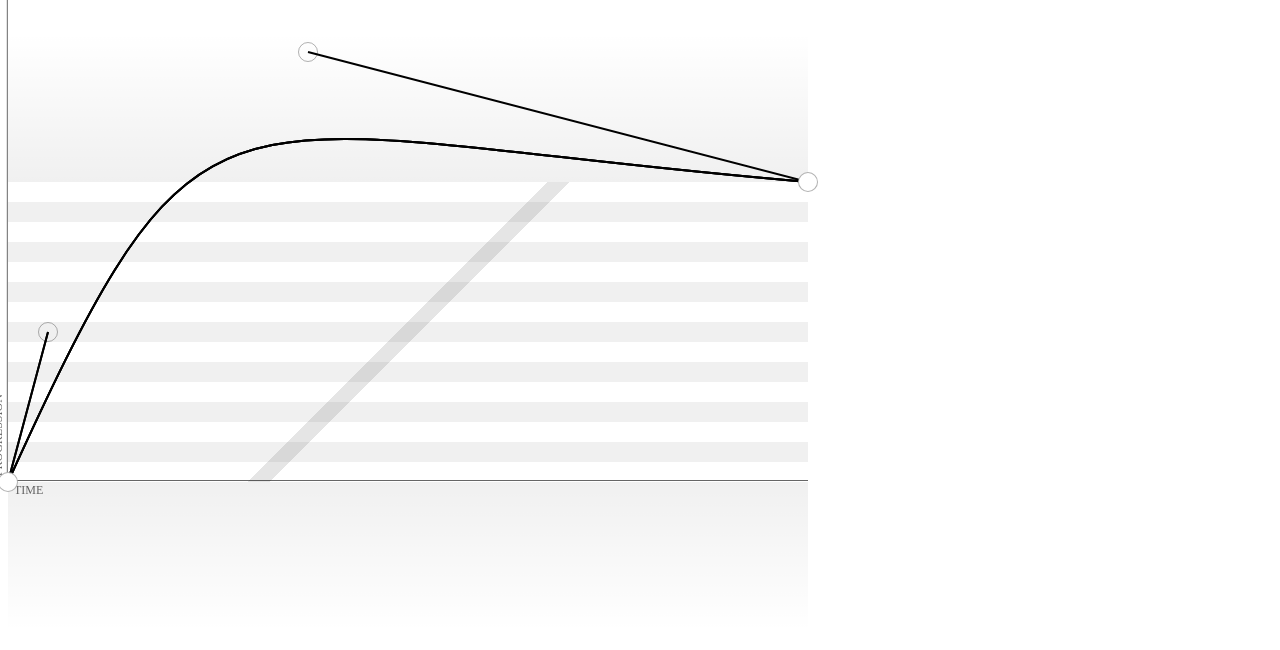
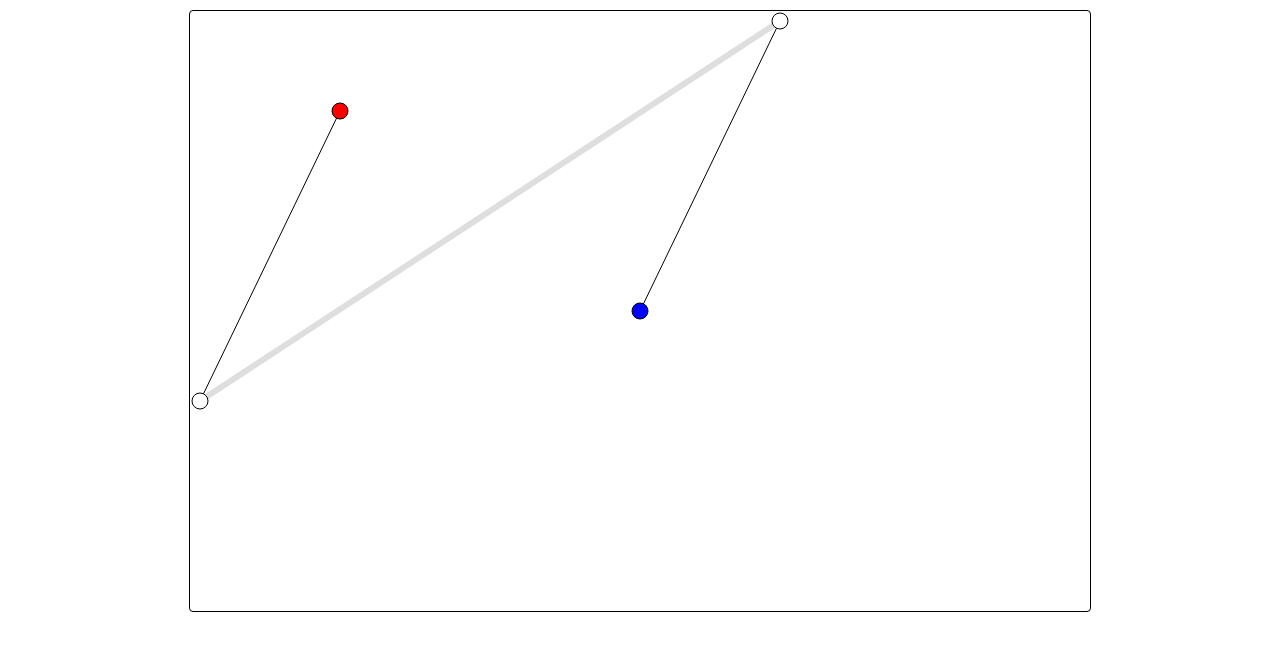
Before and after one commit to CAKL-Xia/Visualize, a plain HTML site: page besselCurve/index.html in a window 1280 px wide. Drawn offline with Linux system fonts and the light colour scheme.

Commit message:
add  业务类型封装抽象类

```diff
--- /dev/null
+++ b/besselCurve/elements/circle.js
@@ -0,0 +1,37 @@
+class Circle extends Shape {
+    constructor(options) {
+        super(options);
+        this.type = 'circle';
+      }
+
+      containPoint(px, py) {
+        const { x, y, radius } = this;
+        return Math.sqrt((px - x) * (px - x) + (py - y) * (py - y)) <= radius;
+      }
+
+
+      render() {
+        const { ctx, x, y, radius, background = 'white', borderColor = 'black', opacity, backgroundImage }  = this;
+        ctx.globalAlpha = opacity;
+        ctx.beginPath();
+        ctx.arc(x, y, radius, 0, 2 * Math.PI);
+        ctx.fillStyle = background;
+        ctx.fill();
+
+        if (backgroundImage) {
+          ctx.save();
+          ctx.clip();
+          ctx.drawImage(backgroundImage, x - radius, y - radius, radius * 2, radius * 2);
+          ctx.restore();
+        }
+
+        if (borderColor) {
+          ctx.lineWidth = 1;
+          ctx.strokeStyle = borderColor;
+          ctx.stroke();
+          ctx.closePath();
+        }
+
+        ctx.globalAlpha = 1;
+      }
+}
--- /dev/null
+++ b/besselCurve/elements/line.js
@@ -0,0 +1,24 @@
+class Line extends Shape {
+
+    constructor(options) {
+        super(options);
+        this.type = 'line';
+    }
+
+    render() {
+        const { ctx, lineWidth = 1, opacity, color = 'black' } = this;
+
+        ctx.globalAlpha = opacity;
+        ctx.lineWidth = lineWidth;
+        ctx.strokeStyle = color;
+
+        ctx.beginPath();
+        ctx.moveTo(this.x1, this.y1);
+        ctx.lineTo(this.x2, this.y2);
+
+        ctx.stroke();
+        ctx.closePath();
+        ctx.globalAlpha = 1;
+    }
+
+}
--- /dev/null
+++ b/besselCurve/example1.js
@@ -0,0 +1,43 @@
+const example1 = () => {
+  const stage = new Stage("#container");
+
+    // 起始，结束线
+    const endStartLine = new Line({ x1: 10, y1: 390, x2: 590, y2: 10, lineWidth: 6, color: 'rgba(200, 200, 200, .6)'  })
+    stage.appendElement(endStartLine);
+
+    // 辅助线
+    const line1 = new Line({x1: 10, y1: 390, x2: 150, y2: 100, lineWidth: 1, color: 'black'});
+    const line2 = new Line({x1: 590, y1: 10, x2: 450, y2: 300, lineWidth: 1, color: 'black'});
+    stage.appendElement(line1);
+    stage.appendElement(line2);
+
+
+   // 辅助节点
+    const ctl1Circle = new Circle({x: 150, y: 100, radius: 8, background: 'red', borderColor: 'black', drag: true});
+    const ctl2Circle = new Circle({x: 450, y: 300, radius: 8, background: 'blue', borderColor: 'black', drag: true});
+    stage.appendElement(ctl1Circle);
+    stage.appendElement(ctl2Circle);
+
+
+    // 开始节点，尾部节点
+    const startCircle = new Circle({x: 10, y: 390, radius: 8, background: 'white', borderColor: 'black', drag: true});
+    const endCircle = new Circle({x: 590, y: 10, radius: 8, background: 'white', borderColor: 'black', drag: true});
+    stage.appendElement(startCircle);
+    stage.appendElement(endCircle);
+
+
+    // startCircle.onDrag((x,y) => {
+
+
+    // })
+
+
+   console.log('====================================');
+   console.log( 'startCircle', startCircle);
+   console.log('====================================');
+
+
+
+
+  stage.render();
+}
--- a/besselCurve/index.html
+++ b/besselCurve/index.html
@@ -7,121 +7,37 @@
     <title>Document</title>
 
 
-<style>
-  #canvas {
-    background: #f0f0f0;
-    background: linear-gradient(-45deg, transparent 49%, rgba(0,0,0,.1) 49%, rgba(0,0,0,.1) 51%, transparent 51%) center no-repeat, repeating-linear-gradient(white, white 20px, transparent 20px, transparent 40px) no-repeat, linear-gradient(transparent, rgba(0,0,0,.06) 25%, rgba(0,0,0,.06) 75%, transparent);
-    background-size: 100% 50%, 100% 50%, auto;
-    background-position: 25%, 0, 0;
-    -webkit-user-select: none;
-    user-select: none;
- }
-
-#context {
-    position: relative;
-    margin-top: 2rem;
-    width: 800px;
-    height: 600px;
-}
-
-#curve-display {
-    grid-area: curve;
-    justify-self: center;
-    margin-left:  20px;
-}
-
-
-
-
-#context::before, #context::after {
-    position: absolute;
-    bottom: 25%;
-    left: 0;
-    width: 100%;
-    padding: 0.3em 0.5em;
-    box-sizing: border-box;
-    color: rgba(0,0,0,.6);
-    text-transform: uppercase;
-    font-size: 75%;
-    line-height: 1;
-}
-
-
- #context::before {
-    content: 'Progression';
-    border-bottom: 1px solid;
-    transform: rotate(-90deg);
-    transform-origin: bottom left;
-}
-
-
-#context::after {
-    content: 'Time';
-    border-top: 1px solid;
-    margin-bottom: -1.5em;
-}
-
-
-.control-point {
-    position: absolute;
-    z-index: 1;
-    height: 20px;
-    width: 20px;
-    border: 1px solid rgba(0,0,0,.3);
-    margin: -10px 0 0 -10px;
-    outline: none;
-    box-sizing: border-box;
-    border-radius: 10px;
-}
-
-
-#P0 {
-    left: 0;
-    top: 75%;
-}
-
-#P0, #P3 {
-    background: white;
-    pointer-events: none;
-}
-
-
-#P3 {
-    left: 100%;
-    top: 25%;
-}
-
-
-
-</style>
+    <style>
+        * {
+          margin: 0;
+          padding: 0;
+        }
+        #container {
+          width: 900px;
+          height: 600px;
+          border: 1px solid black;
+          display: flex;
+          justify-content: center;
+          align-items: center;
+          border-radius: 4px;
+          margin: 0 auto;
+          margin-top: 10px;
+        }
+      </style>
 
 </head>
 
 <body>
-    <div id='context'>
-        <span class="control-point" id="P0"></span>
-        <span class="control-point" id="P3"></span>
-        <canvas id="canvas" height="600" width="800" />
-    </div>
+    <div id='container'></div>
+    <script src='./renderer/node.js'></script>
+    <script src="./renderer/stage.js"></script>
+    <script src='./renderer/shape.js'></script>
 
-    <script src="./index.js"></script>
+    <script src='./elements/line.js'></script>
+    <script src="./elements/circle.js"></script>
+    <script src="./example1.js"></script>
     <script>
-        const control = [{ type: 'linkStart' , left: 40, top: 300 }, {  type: 'linkEnd',left: 300, top: 20 }];
-
-
-
-        const canvas = new GiveLineAbilities('canvas' , 'context');
-        canvas.createControl(control)
-
-
-        // canvas.onChange= (x,y) => {
-        //        console.log('====================================');
-        //        console.log( x,y);
-        //        console.log('====================================');
-        //  }
-
-
-
+      example1()
     </script>
 </body>
 </html>
--- a/besselCurve/index.js
+++ /dev/null
@@ -1,245 +0,0 @@
-const startItem = {
-	startX: 0,
-	startY: 450,
-}
-
-const endItem = {
-	endX: 800,
-	endY: 150,
-
-}
-
-
-let mousedownListener = null;
-let mousemoveListener = null;
-
-const collection = {};
-const bordersMap = {};
-
-
-class GiveLineAbilities {
-    constructor(topNode, context, type = '2d'){
-		this.graph = document.getElementById(topNode);
-		this.container = document.getElementById(context);
-		this.nodes = [];
-
-
-		const width = this.graph.offsetWidth;
-		// //  计算画布的高度
-		const height = this.graph.offsetHeight;
-
-
-		this.graph.width = width;
-		this.graph.height = height;
-
-		this.graphLeft = this.graph.offsetLeft
-		this.graphTop = this.graph.offsetTop
-
-		this.ctx = this.graph.getContext(type);
-		this.ctx.strokeStyle="#000000";
-		this.ctx.lineWidth = 2;
-
-		this.controlOnceX = 0;
-		this.controlOnceY = 0;
-		this.controlTowX = 0;
-		this.controlTowY = 0;
-
-
-
-
-
-
-        this.initLine();
-	}
-
-
-
-   initLine = () => {
-		this.ctx.beginPath();
-		this.ctx.moveTo(startItem.startX,startItem.startY);
-		this.ctx.bezierCurveTo(200,10,200,100,endItem.endX,endItem.endY);
-		this.ctx.stroke();
-   }
-
-
-	actionRect = () => {
-		this.clearRect()
-		this.renderRect()
-		this.createLine()
-	 }
-
-
-	 createControl = (nodes) => {
-		let containers = document.createDocumentFragment()
-
-		for (let index = 0; index < nodes.length; index++) {
-	  	  const nodeItem = nodes[index]
-		  const tempSpan = document.createElement('span')
-		  tempSpan.className = 'control-point'
-		  tempSpan.title = nodeItem.type
-
-
-		  collection[nodeItem.type] = {
-			endX: nodeItem.left,
-			endY: nodeItem.top,
-		    startX: nodeItem.type  === 'linkStart' ? startItem.startX : endItem.endX,
-			startY: nodeItem.type  === 'linkStart' ? startItem.startY : endItem.endY,
-		  }
-
-
-		  tempSpan.style.top = nodeItem.top + 'px';
-		  tempSpan.style.left = nodeItem.left + 'px';
-		  tempSpan.style.userSelect = 'none'
-		  containers.appendChild(tempSpan)
-		}
-		this.container.appendChild(containers)
-		this.nodes = Array.from(this.container.children);
-
-
-		this.bindEvents()
-
-		this.createLine()
-	 }
-
-
-   createLine = () => {
-
-	Object.keys(collection).forEach((key) => {
-		const coordinates = collection[key];
-		this.drawScreen(coordinates)
-	})
-   }
-
-
-    clearRect =() => {
-	  const w = this.graph.width;
-	  const h = this.graph.height;
-	  this.ctx?.clearRect(0, 0, w, h);
-	}
-
-
-	renderRect = () => {
-		this.ctx.beginPath();
-		this.ctx.moveTo(startItem.startX,startItem.startY);
-		this.ctx.bezierCurveTo(this.controlOnceX,this.controlOnceY,this.controlTowX,this.controlTowY,endItem.endX,endItem.endY);
-		this.ctx.stroke();
-	}
-
-
-
-	  drawScreen({ startX,  startY , endX, endY}){
-		this.ctx.moveTo(startX,startY);
-		this.ctx.lineTo(endX,endY);
-		this.ctx.stroke();
-      }
-
-
-
-	bindEvents() {
-
-		function mousedownFn(elem, e) {
-
-			let curNode = elem[0]
-			this.startX = e.pageX - this.graphLeft - curNode.offsetLeft;
-			this.startY = e.pageY - this.graphTop - curNode.offsetTop;
-
-			mousemoveListener = mousemoveFn.bind(this, ...arguments)
-			document.addEventListener('mousemove', mousemoveListener)
-		  }
-
-
-
-		function mousemoveFn() {
-			this.calculate.call(this, ...arguments)
-		}
-
-		for (let index = 0; index < this.nodes.length; index++) {
-
-			const nodesItem = this.nodes[index];
-
-		    if (nodesItem?.title) {
-
-			if (!bordersMap[nodesItem.title]) {
-				  bordersMap[nodesItem.title] = [0,0]
-			   }
-				let x = this.graph.clientWidth - nodesItem.clientWidth
-				let y = this.graph.clientHeight - nodesItem.clientHeight
-
-				bordersMap[nodesItem.title] = [x, y];
-
-				mousedownListener = mousedownFn.bind(this, [...arguments].concat(this.nodes[index]))
-				this.nodes[index].addEventListener('mousedown', mousedownListener)
-
-			}
-
-
-			document.addEventListener('mouseup', () => {
-				document.removeEventListener('mousemove', mousemoveListener)
-				document.removeEventListener('mousedown', mousedownListener)
-		   })
-
-		}
-
-	}
-
-
-
-
-	calculate() {
-		let curNode = arguments[0][0]
-		let e = arguments[2]
-		let x = e.pageX - this.graphLeft - this.startX
-		let y = e.pageY - this.graphTop - this.startY
-
-		const [maxX, maxY] = bordersMap[curNode.title]
-
-		if (curNode.title === 'linkStart' ) {
-			this.controlOnceX = x;
-			this.controlOnceY = y;
-
-
-			collection['linkStart'] = {
-				endX: x,
-				endY: y,
-				startX: startItem.startX,
-				startY: startItem.startY,
-			  }
-
-
-
-		}
-
-		if (curNode.title === 'linkEnd') {
-			this.controlTowX = x;
-			this.controlTowY = y;
-			collection['linkEnd'] = {
-				endX: x,
-				endY: y,
-				startX: endItem.endX,
-				startY: endItem.endY,
-			}
-
-		}
-
-		if (x <= 0) x = 0
-		if (y <= 0) y = 0
-		if ( x >= maxX) x = maxX
-		if ( y >= maxY) y = maxY
-
-		curNode.style.top = y + 'px'
-		curNode.style.left = x + 'px'
-
-    if ( this.onChange ) {
-		this.onChange(x,y)
-	}
-
-
-		this.actionRect()
-	  }
-
-
-
-
-
-
-  };
--- /dev/null
+++ b/besselCurve/renderer/node.js
@@ -0,0 +1,62 @@
+class Node {
+    constructor(options) {
+      this.setAttrs(options);
+    }
+
+    bindCtx(ctx) {
+      this.ctx = ctx;
+    }
+
+    appendChild(child) {
+      if (child.parent) {
+          this.children.parent.removeChild(child);
+          child.parent = this;
+      }
+      this.children.push(child);
+    }
+
+
+  hasChildren() {
+    return this.children && this.children.length > 0;
+ }
+
+  removeChild(child) {
+    this.children.splice(this.children.indexOf(child), 1);
+    child.parent = null;
+  }
+
+  removeAllChild() {
+    this.children.forEach(child => {
+      child.parent = null;
+    });
+    this.children = [];
+  }
+
+  getChild(index) {
+    return this.children[index];
+  }
+
+  onClick() {}
+
+  onHover() {}
+
+  onHoverOut() {}
+
+  onMouseWheel() {}
+
+  onDragEnd() {}
+
+  onDragStart() {}
+
+  onDrag(x, y) {
+    this.setAttrs({x, y});
+  }
+
+  setAttrs(attrs) {
+    for (const key in attrs) {
+       this[key] = attrs[key];
+    }
+  }
+
+
+}
--- /dev/null
+++ b/besselCurve/renderer/shape.js
@@ -0,0 +1,15 @@
+class Shape extends Node {
+  constructor(options) {
+    super(options);
+    const { opacity = 1.0 , rotate } = options || {};
+    this.opacity = opacity;
+    // 旋转角度
+    this.rotate = typeof rotate === 'number' ?  rotate : 0;
+  }
+
+  _rotate(ctx, angle, x, y) {
+    ctx.save();
+    ctx.translate(x, y);
+    ctx.rotate(angle * Math.PI / 180);
+  }
+}
--- /dev/null
+++ b/besselCurve/renderer/stage.js
@@ -0,0 +1,105 @@
+class Stage {
+    _container;
+    _ctx = null;
+    _canvas = null;
+    _options = {};
+    _elements = [];
+
+    constructor(containerSel,options){
+        this._container = document.querySelector(containerSel);
+        this._container.style.position = 'relative';
+        this._canvas = document.createElement("canvas");
+        this._container.appendChild(this._canvas);
+        this._ctx = this._canvas.getContext('2d');
+        this._canvas.width = this._container.clientWidth;
+        this._canvas.height = this._container.clientHeight;
+        this._options = options;
+
+        this._init();
+        this.render()
+    }
+
+
+
+    _init() {
+      this._bindEvent();
+    }
+
+
+    _bindEvent = () => {
+      // 鼠标按下时，相对元素基准点x, y的偏移量
+      let downPointOffsetX = 0;
+      let downPointOffsetY = 0;
+      let downPageX = 0;
+      let downPageY = 0;
+
+      let targetEle = null;
+
+
+      const moveFn  = (moveEvent) => {
+
+        let canvasX = moveEvent.pageX - this._container.offsetLeft - downPointOffsetX;
+        let canvasY = moveEvent.pageY - this._container.offsetTop - downPointOffsetY;
+
+
+        const { drag } = targetEle && targetEle !== null ? targetEle : { drag: false}
+
+
+        if (drag) {
+          if (canvasX < 0) canvasX = 0;
+          if (canvasX > this._canvas.width) canvasX = this._canvas.width;
+          if (canvasY < 0) canvasY = 0;
+          if (canvasY > this._canvas.height) canvasY = this._canvas.height;
+
+
+
+          console.log('====================================');
+          console.log( 'targetEle', targetEle, canvasX, canvasY);
+          console.log('====================================');
+
+
+          targetEle.onDrag(canvasX, canvasY)
+        }
+      };
+
+      this._canvas.addEventListener('mousedown', (e) => {
+        targetEle = this._pointInWitchElement(e.offsetX, e.offsetY);
+
+        if (targetEle) {
+          downPointOffsetX = e.offsetX - targetEle.x;
+          downPointOffsetY = e.offsetY - targetEle.y;
+        }
+        downPageX = e.pageX;
+        downPageY = e.pageY;
+        document.addEventListener('mousemove', moveFn);
+      })
+
+
+      document.addEventListener('mouseup', (upEvent) => {
+        document.removeEventListener('mousemove', moveFn);
+      });
+
+      this.render();
+
+    }
+
+    appendElement = (ele) => {
+      ele.bindCtx(this._ctx);
+      this._elements.push(ele);
+    }
+
+
+    render = () => {
+        this._ctx.clearRect(0, 0, this._canvas.width, this._canvas.height);
+        this._elements.forEach(ele => ele.render());
+    }
+
+    _pointInWitchElement(x, y) {
+        let target = this._elements.toReversed().find(ele => {
+          if (typeof ele.containPoint !== 'function') return false;
+          return ele.containPoint(x, y);
+        });
+
+        return target;
+    }
+}
```
Also changed, not shown: besselCurve/chart.js (deleted, +0 -51 lines), 1 other file.
